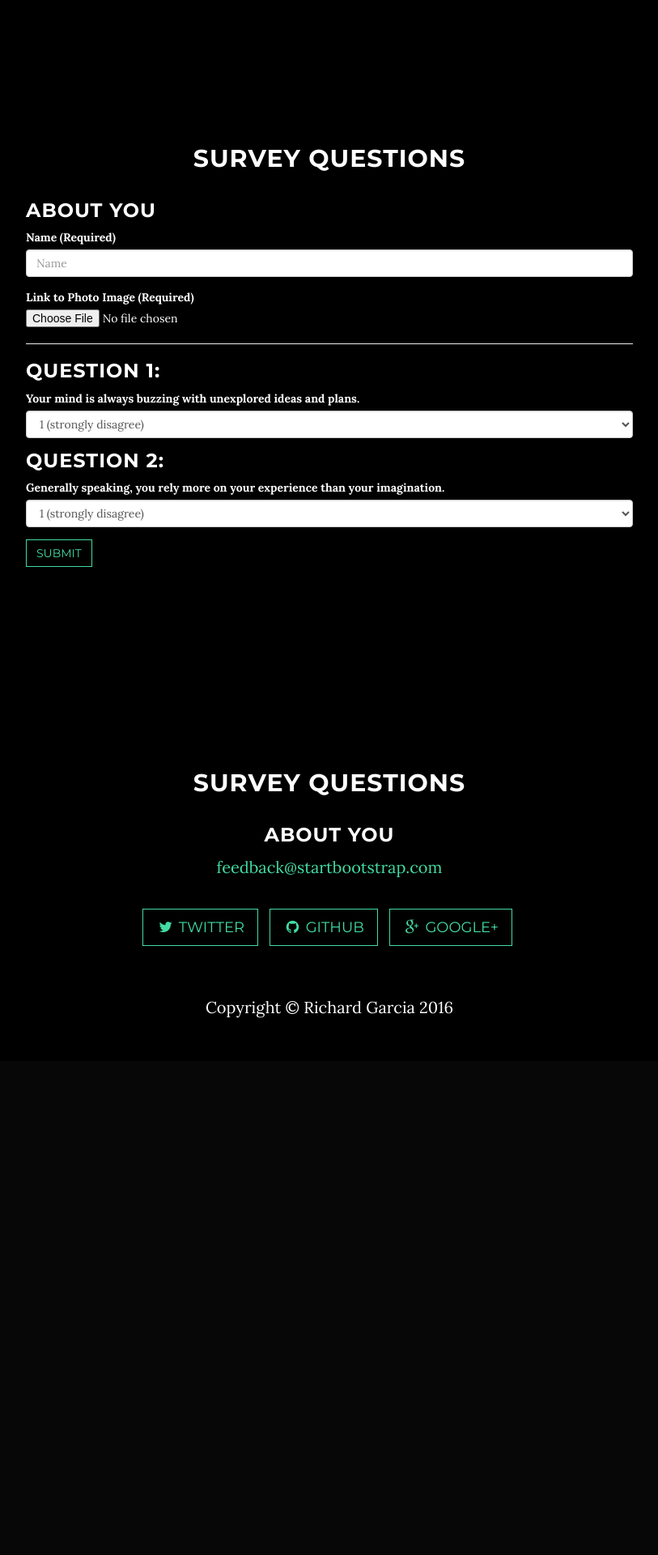
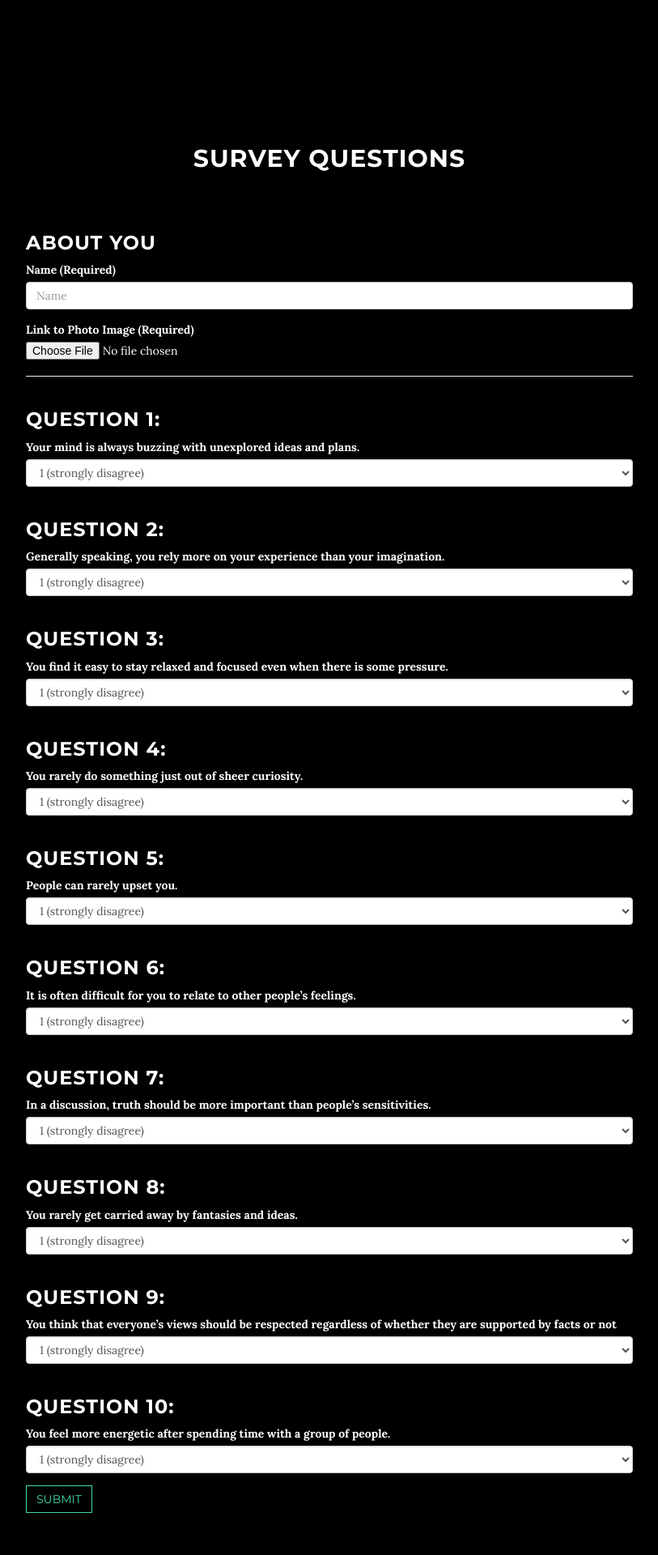
Before and after one commit to FlyMoe/Friend-Finder, a PHP site: page / in a window 1280 px wide. Shown: the part 1937-3857 px from the top of the page at 81% size, without its empty margins (233-1046 px from the left). Before the commit the page ends 3194 px from the top, so only its background shows below. Run offline with PHP 8.4, Linux system fonts and the light colour scheme.

Commit message:
Finished questions

```diff
--- a/css/grayscale.css
+++ b/css/grayscale.css
@@ -31,7 +31,7 @@ h6 {
 }
 
 h3 {
-    margin: 0 0 10px;
+    margin: 40px 0px 10px;
 }
 
 p {
--- a/index.html
+++ b/index.html
@@ -128,7 +128,7 @@
                     <div class="form-group">
                         <h3>Question 1:</h3>
                         <label for="question1">Your mind is always buzzing with unexplored ideas and plans.</label>
-                        <select class="form-control">
+                        <select class="form-control" id="question1">
                             <option>1 (strongly disagree)</option>
                             <option>2</option>
                             <option>3</option>
@@ -140,7 +140,7 @@
                     <div class="form-group">
                         <h3>Question 2:</h3>
                         <label for="question2">Generally speaking, you rely more on your experience than your imagination.</label>
-                        <select class="form-control">
+                        <select class="form-control" id="question2">
                             <option>1 (strongly disagree)</option>
                             <option>2</option>
                             <option>3</option>
@@ -149,7 +149,101 @@
                         </select>
                     </div>
                     <!--  Question 3 -->
-
+                    <div class="form-group">
+                        <h3>Question 3:</h3>
+                        <label for="question3">You find it easy to stay relaxed and focused even when there is some pressure.</label>
+                        <select class="form-control" id="question3">
+                            <option>1 (strongly disagree)</option>
+                            <option>2</option>
+                            <option>3</option>
+                            <option>4</option>
+                            <option>5 (strongly agree)</option>
+                        </select>
+                    </div>
+                    <!--  Question 4 -->
+                    <div class="form-group">
+                        <h3>Question 4:</h3>
+                        <label for="question4">You rarely do something just out of sheer curiosity.</label>
+                        <select class="form-control" id="question4">
+                            <option>1 (strongly disagree)</option>
+                            <option>2</option>
+                            <option>3</option>
+                            <option>4</option>
+                            <option>5 (strongly agree)</option>
+                        </select>
+                    </div>
+                    <!--  Question 5 -->
+                    <div class="form-group">
+                        <h3>Question 5:</h3>
+                        <label for="question4">People can rarely upset you.</label>
+                        <select class="form-control" id="question5">
+                            <option>1 (strongly disagree)</option>
+                            <option>2</option>
+                            <option>3</option>
+                            <option>4</option>
+                            <option>5 (strongly agree)</option>
+                        </select>
+                    </div>
+                    <!--  Question 6 -->
+                    <div class="form-group">
+                        <h3>Question 6:</h3>
+                        <label for="question6">It is often difficult for you to relate to other people’s feelings.</label>
+                        <select class="form-control" id="question6">
+                            <option>1 (strongly disagree)</option>
+                            <option>2</option>
+                            <option>3</option>
+                            <option>4</option>
+                            <option>5 (strongly agree)</option>
+                        </select>
+                    </div>
+                    <!--  Question 7 -->
+                    <div class="form-group">
+                        <h3>Question 7:</h3>
+                        <label for="question7">In a discussion, truth should be more important than people’s sensitivities.</label>
+                        <select class="form-control" id="question7">
+                            <option>1 (strongly disagree)</option>
+                            <option>2</option>
+                            <option>3</option>
+                            <option>4</option>
+                            <option>5 (strongly agree)</option>
+                        </select>
+                    </div>
+                     <!--  Question 8 -->
+                    <div class="form-group">
+                        <h3>Question 8:</h3>
+                        <label for="question8">You rarely get carried away by fantasies and ideas.</label>
+                        <select class="form-control" id="question8">
+                            <option>1 (strongly disagree)</option>
+                            <option>2</option>
+                            <option>3</option>
+                            <option>4</option>
+                            <option>5 (strongly agree)</option>
+                        </select>
+                    </div>
+                     <!--  Question 9 -->
+                    <div class="form-group">
+                        <h3>Question 9:</h3>
+                        <label for="question9">You think that everyone’s views should be respected regardless of whether they are supported by facts or not</label>
+                        <select class="form-control" id="question9">
+                            <option>1 (strongly disagree)</option>
+                            <option>2</option>
+                            <option>3</option>
+                            <option>4</option>
+                            <option>5 (strongly agree)</option>
+                        </select>
+                    </div>
+                    <!--  Question 10 -->
+                    <div class="form-group">
+                        <h3>Question 10:</h3>
+                        <label for="question10">You feel more energetic after spending time with a group of people.</label>
+                        <select class="form-control" id="question10">
+                            <option>1 (strongly disagree)</option>
+                            <option>2</option>
+                            <option>3</option>
+                            <option>4</option>
+                            <option>5 (strongly agree)</option>
+                        </select>
+                    </div>
                     <button type="submit" class="btn btn-default">Submit</button>
                 </form>
 
```
